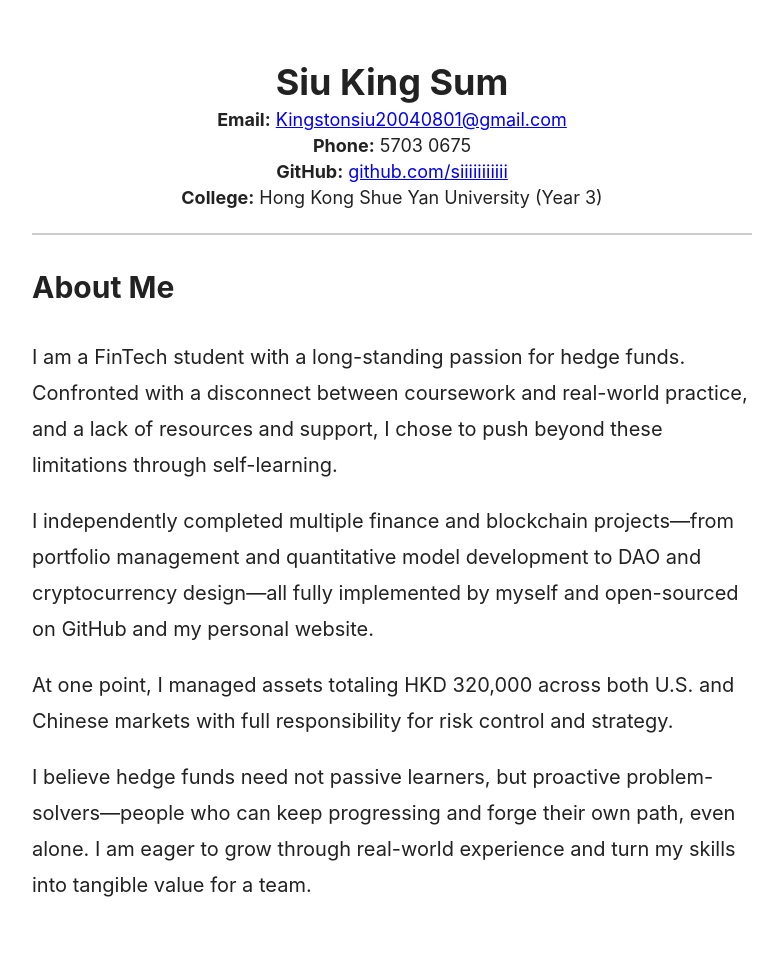
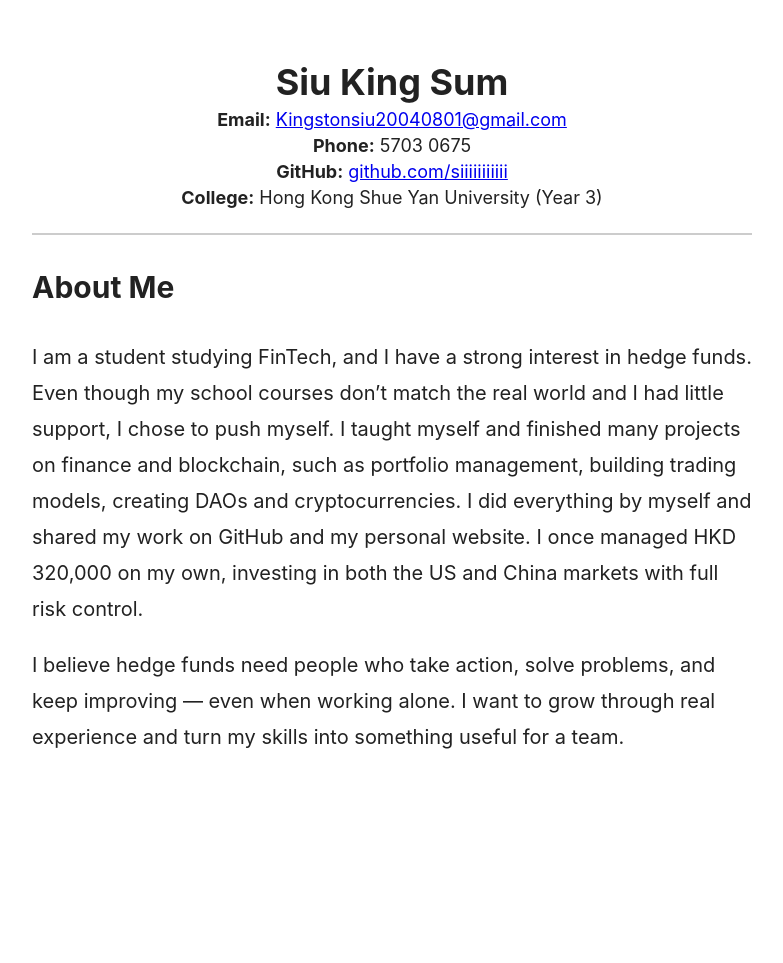
Before and after one commit to siiiiiiiiiii/siiiiiiiii.github.io, a Jekyll site: the page built from index.md, in a window 1280 px wide. Shown: the whole page, without its empty margins (248-1031 px from the left). Built offline with Jekyll 4.4.1, drawn with Linux system fonts in a browser that asks for light colours; after the commit the page ends 900 px from its top, so only the background shows below that.

Commit message:
Update index.md

```diff
--- a/index.md
+++ b/index.md
@@ -55,16 +55,10 @@ title: "About Me"
     <div class="content">
       <h2>About Me</h2>
       <p>
-        I am a FinTech student with a long-standing passion for hedge funds. Confronted with a disconnect between coursework and real-world practice, and a lack of resources and support, I chose to push beyond these limitations through self-learning.
+       I am a student studying FinTech, and I have a strong interest in hedge funds. Even though my school courses don’t match the real world and I had little support, I chose to push myself. I taught myself and finished many projects on finance and blockchain, such as portfolio management, building trading models, creating DAOs and cryptocurrencies. I did everything by myself and shared my work on GitHub and my personal website. I once managed HKD 320,000 on my own, investing in both the US and China markets with full risk control.
       </p>
       <p>
-        I independently completed multiple finance and blockchain projects—from portfolio management and quantitative model development to DAO and cryptocurrency design—all fully implemented by myself and open-sourced on GitHub and my personal website.
-      </p>
-      <p>
-        At one point, I managed assets totaling HKD 320,000 across both U.S. and Chinese markets with full responsibility for risk control and strategy.
-      </p>
-      <p>
-        I believe hedge funds need not passive learners, but proactive problem-solvers—people who can keep progressing and forge their own path, even alone. I am eager to grow through real-world experience and turn my skills into tangible value for a team.
+       I believe hedge funds need people who take action, solve problems, and keep improving — even when working alone. I want to grow through real experience and turn my skills into something useful for a team.
       </p>
     </div>
   </div>
```
